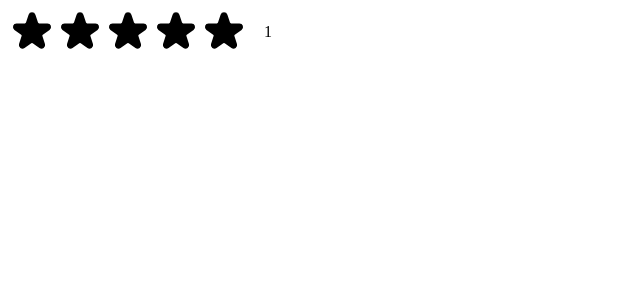
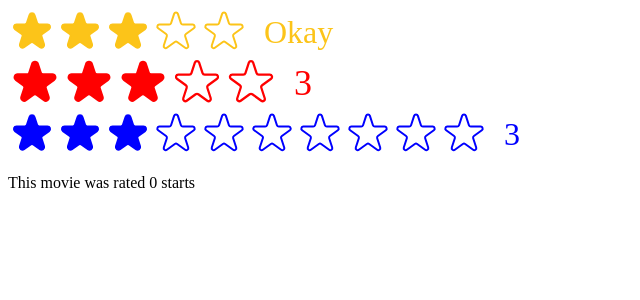
Before and after one commit to alihaidar2950/usepopcorn, a React (Create React App) app: page / in a window 1280 px wide. Shown: the top 300 px of the page, without its empty margins (0-640 px from the left). Built offline with nearby package versions, Linux system fonts and the light colour scheme.

Commit message:
Create new state for component

```diff
--- a/src/StarRating.js
+++ b/src/StarRating.js
@@ -10,74 +10,84 @@
   display: 'flex',
 };
 
+export default function StarRating({
+  maxRating = 5,
+  color = '#fcc419',
+  size = 48,
+  className = '',
+  messages = [],
+  defaultRating = 3,
+  onSetRating,
+}) {
+  const [rating, setRating] = useState(defaultRating);
+  const [tempRating, setTempRating] = useState(0);
+
+  function handleRating(rating) {
+    setRating(rating);
+    onSetRating(rating);
+  }
+
   const textStyle = {
     lineHeight: '1',
     margin: '0',
+    color,
+    fontSize: `${size / 1.5}px`,
   };
 
-export default function StarRating({ maxRating = 5 }) {
-  const [rating, setRating] = useState(1);
-
-  function handleRating(rating) {
-    setRating(rating);
-  }
-
   return (
-    <div style={containerStyle}>
+    <div style={containerStyle} className={className}>
       <div style={starContainerStyle}>
         {Array.from({ length: maxRating }, (_, i) => (
-          <Star key={i} onRate={() => handleRating(i + 1)} />
+          <Star
+            key={i}
+            full={tempRating ? tempRating >= i + 1 : rating >= i + 1}
+            onRate={() => handleRating(i + 1)}
+            onHoverIn={() => setTempRating(i + 1)}
+            onHoverOut={() => setTempRating(0)}
+            color={color}
+            size={size}
+          />
         ))}
       </div>
-      <p style={textStyle}>{rating || ''}</p>
+      <p style={textStyle}>
+        {messages.length === maxRating
+          ? messages[tempRating ? tempRating - 1 : rating - 1]
+          : tempRating || rating || ''}
+      </p>
     </div>
   );
 }
 
+function Star({ onRate, full, onHoverIn, onHoverOut, color, size }) {
   const starStyle = {
-  width: '48px',
-  height: '48px',
+    width: `${size}px`,
+    height: `${size}px`,
     display: 'block',
     cursor: 'pointer',
   };
-
-function Star({ onRate }) {
   return (
-    <span role="button" style={starStyle} onClick={onRate}>
+    <span
+      role="button"
+      style={starStyle}
+      onClick={onRate}
+      onMouseEnter={onHoverIn}
+      onMouseLeave={onHoverOut}
+    >
+      {full ? (
         <svg
           xmlns="http://www.w3.org/2000/svg"
           viewBox="0 0 20 20"
-        fill="#000"
-        stroke="#000"
+          fill={color}
+          stroke={color}
         >
           <path d="M9.049 2.927c.3-.921 1.603-.921 1.902 0l1.07 3.292a1 1 0 00.95.69h3.462c.969 0 1.371 1.24.588 1.81l-2.8 2.034a1 1 0 00-.364 1.118l1.07 3.292c.3.921-.755 1.688-1.54 1.118l-2.8-2.034a1 1 0 00-1.175 0l-2.8 2.034c-.784.57-1.838-.197-1.539-1.118l1.07-3.292a1 1 0 00-.364-1.118L2.98 8.72c-.783-.57-.38-1.81.588-1.81h3.461a1 1 0 00.951-.69l1.07-3.292z" />
         </svg>
-    </span>
-  );
-}
-
-/*
-FULL STAR
-
-<svg
-  xmlns="http://www.w3.org/2000/svg"
-  viewBox="0 0 20 20"
-  fill="#000"
-  stroke="#000"
->
-  <path
-    d="M9.049 2.927c.3-.921 1.603-.921 1.902 0l1.07 3.292a1 1 0 00.95.69h3.462c.969 0 1.371 1.24.588 1.81l-2.8 2.034a1 1 0 00-.364 1.118l1.07 3.292c.3.921-.755 1.688-1.54 1.118l-2.8-2.034a1 1 0 00-1.175 0l-2.8 2.034c-.784.57-1.838-.197-1.539-1.118l1.07-3.292a1 1 0 00-.364-1.118L2.98 8.72c-.783-.57-.38-1.81.588-1.81h3.461a1 1 0 00.951-.69l1.07-3.292z"
-  />
-</svg>
-
-
-EMPTY STAR
-
+      ) : (
         <svg
           xmlns="http://www.w3.org/2000/svg"
           fill="none"
           viewBox="0 0 24 24"
-  stroke="#000"
+          stroke={color}
         >
           <path
             strokeLinecap="round"
@@ -86,5 +96,7 @@
             d="M11.049 2.927c.3-.921 1.603-.921 1.902 0l1.519 4.674a1 1 0 00.95.69h4.915c.969 0 1.371 1.24.588 1.81l-3.976 2.888a1 1 0 00-.363 1.118l1.518 4.674c.3.922-.755 1.688-1.538 1.118l-3.976-2.888a1 1 0 00-1.176 0l-3.976 2.888c-.783.57-1.838-.197-1.538-1.118l1.518-4.674a1 1 0 00-.363-1.118l-3.976-2.888c-.784-.57-.38-1.81.588-1.81h4.914a1 1 0 00.951-.69l1.519-4.674z"
           />
         </svg>
-
-*/
+      )}
+    </span>
+  );
+}
--- a/src/index.js
+++ b/src/index.js
@@ -1,15 +1,31 @@
-import React from 'react';
+import React, { useState } from 'react';
 import ReactDOM from 'react-dom/client';
 // import './index.css';
 // import App from './App';
 
 import StarRating from './StarRating';
 
+function Test() {
+  const [movieRating, setMovieRating] = useState(0);
+
+  return (
+    <div>
+      <StarRating color="blue" maxRating={10} onSetRating={setMovieRating} />
+      <p>This movie was rated {movieRating} starts</p>
+    </div>
+  );
+}
+
 const root = ReactDOM.createRoot(document.getElementById('root'));
 root.render(
   <React.StrictMode>
     {/* <App /> */}
-    <StarRating maxRating={5} />
+    <StarRating
+      maxRating={5}
+      messages={['Terrible', 'Bad', 'Okay', 'Good', 'Amazing']}
+    />
+    <StarRating size={54} color="red" className="test" />
+    <Test />
   </React.StrictMode>
 );
 
```
Lines whose indentation alone changed are shown as unchanged.
